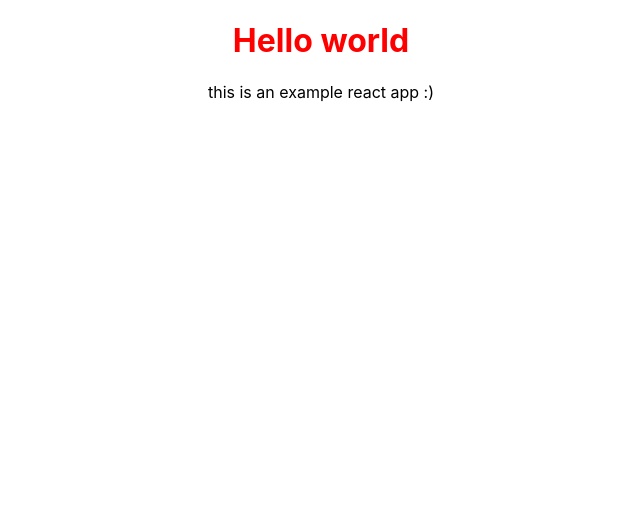
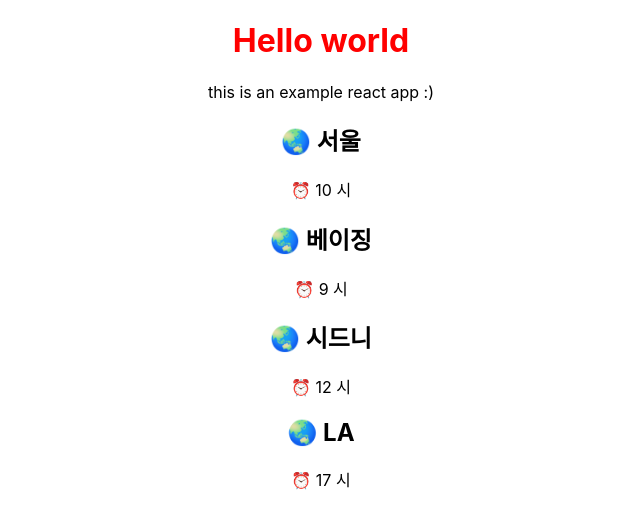
Before and after one commit to gigibean/TIL, a React (Create React App) app in the folder React/my-app-dir/my-app/: page / in a window 1280 px wide. Shown: the top 528 px of the page, without its empty margins (319-959 px from the left). Built offline with nearby package versions, Linux system fonts and the light colour scheme.

Commit message:
Update App.js

```diff
--- a/React/my-app-dir/my-app/src/App.js
+++ b/React/my-app-dir/my-app/src/App.js
@@ -2,7 +2,7 @@ import React from 'react';
 // import logo from './logo.svg';
 import './App.css';
 
-function worldClock(props) {
+function WorldClock(props) {
   return (
     <div className={'worldClock'}>
         <h2>🌏 {props.city}</h2>
@@ -16,10 +16,10 @@ function App() {
     <div className="App">
       <h1 className={'myClass'}>Hello world</h1>
       <p>this is an example react app :)</p>
-      <worldClock city={'서울'} time={10}/>
-      <worldClock city={'베이징'} time={9}/>
-      <worldClock city={'시드니'} time={12}/>
-      <worldClock city={'LA'} time={17}/>
+      <WorldClock city={'서울'} time={10}/>
+      <WorldClock city={'베이징'} time={9}/>
+      <WorldClock city={'시드니'} time={12}/>
+      <WorldClock city={'LA'} time={17}/>
 
     </div>
   );
```
